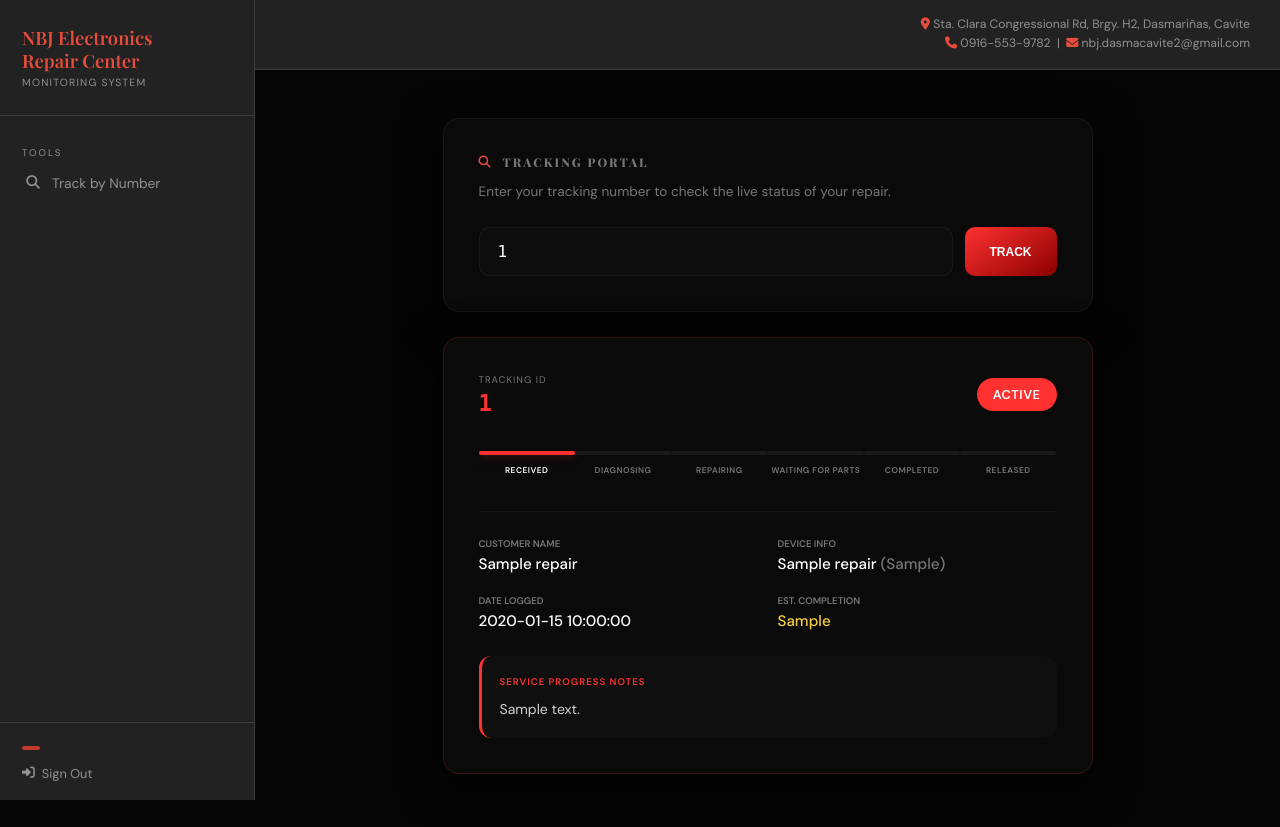
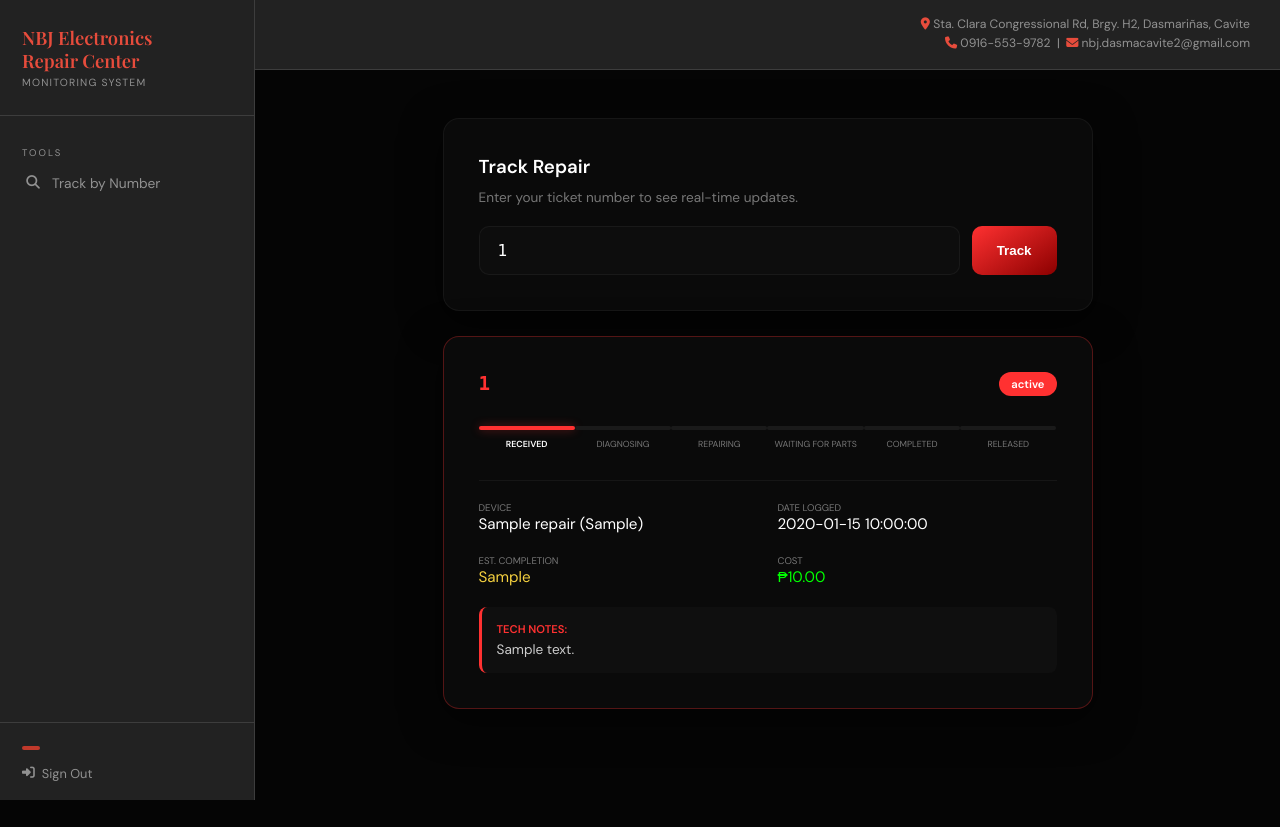
Before and after one commit to shujimatsuoka28/nbj_repair_center_website, a Flask app: template nbj_repair_system/nbj_repair/templates/track.html in a window 1280 px wide. After the commit the page ends 800 px from the top, so only its background shows below. Run offline with Flask 3, Linux system fonts and the light colour scheme; the template is opened without the code that fills it: most values are stand-ins (such as "Sample title", 1, 10 or a date in 2020).

Commit message:
Update track.html

```diff
--- a/nbj_repair_system/nbj_repair/templates/track.html
+++ b/nbj_repair_system/nbj_repair/templates/track.html
@@ -16,84 +16,56 @@
     }
 
     body, .main { background-color: var(--bg-super-dark) !important; }
+    .track-container { max-width: 650px; margin: 0 auto; padding-top: 20px; }
+    .card { background: var(--card-bg); border: 1px solid var(--border-thin); border-radius: 16px; padding: 35px; margin-bottom: 25px; box-shadow: 0 10px 40px rgba(0, 0, 0, 0.6); }
 
-    .track-container { max-width: 650px; margin: 0 auto; padding-top: 20px; }
+    .search-flex { display: flex; gap: 12px; }
+    input[type="text"] { flex: 1; background: var(--input-bg); border: 1px solid var(--border-thin); border-radius: 10px; padding: 14px 18px; color: var(--text-bright); font-family: monospace; font-size: 1rem; }
+    .btn-track { background: var(--accent-gradient); color: #fff; border: none; padding: 0 25px; border-radius: 10px; font-weight: 800; cursor: pointer; }
 
-    /* Search Card */
-    .card { background: var(--card-bg); border: 1px solid var(--border-thin); border-radius: 16px; padding: 35px; margin-bottom: 25px; box-shadow: 0 10px 40px rgba(0, 0, 0, 0.6); }
-    .card-title { font-size: 0.75rem; font-weight: 800; text-transform: uppercase; letter-spacing: 2px; color: var(--text-dim); margin-bottom: 12px; display: flex; align-items: center; gap: 10px; }
-    .card-subtitle { font-size: 0.85rem; color: var(--text-dim); margin-bottom: 25px; line-height: 1.5; }
+    /* Progress Bar */
+    .progress-track { display: flex; justify-content: space-between; margin: 30px 0; }
+    .status-step { flex: 1; text-align: center; }
+    .step-line { height: 4px; background: #1a1a1a; margin-bottom: 8px; border-radius: 2px; }
+    .step-line.active { background: var(--accent-red); box-shadow: 0 0 10px rgba(255, 49, 49, 0.4); }
+    .step-label { font-size: 0.55rem; color: var(--text-dim); text-transform: uppercase; }
+    .step-label.active { color: var(--text-bright); font-weight: bold; }
 
-    /* Input Styling */
-    .search-flex { display: flex; gap: 12px; }
-    input[type="text"] { flex: 1; background: var(--input-bg); border: 1px solid var(--border-thin); border-radius: 10px; padding: 14px 18px; color: var(--text-bright); font-family: monospace; font-size: 1rem; letter-spacing: 1px; transition: 0.3s; }
-    input[type="text"]:focus { outline: none; border-color: var(--accent-red); box-shadow: 0 0 15px rgba(255, 49, 49, 0.1); }
-
-    .btn-track { background: var(--accent-gradient); color: #fff; border: none; padding: 0 25px; border-radius: 10px; font-weight: 800; text-transform: uppercase; font-size: 0.75rem; cursor: pointer; transition: 0.3s; }
-    .btn-track:hover { transform: translateY(-2px); box-shadow: 0 8px 20px rgba(255, 49, 49, 0.3); }
-
-    /* Status Progress Bar */
-    .progress-container { margin: 35px 0; overflow-x: hidden; }
-    .progress-track { display: flex; justify-content: space-between; position: relative; }
-    .status-step { flex: 1; text-align: center; position: relative; z-index: 1; }
-    .step-line { height: 4px; background: #1a1a1a; border-radius: 2px; margin-bottom: 10px; transition: 0.4s; }
-    .step-line.active { background: var(--accent-red); box-shadow: 0 0 10px rgba(255, 49, 49, 0.4); }
-    .step-label { font-size: 0.52rem; font-weight: 800; text-transform: uppercase; letter-spacing: 0.5px; color: var(--text-dim); transition: 0.3s; }
-    .step-label.active { color: var(--text-bright); }
-
-    /* Result Details */
-    .result-grid { display: grid; grid-template-columns: 1fr 1fr; gap: 20px; padding-top: 25px; border-top: 1px solid var(--border-thin); }
-    .data-point .label { font-size: 0.6rem; font-weight: 700; text-transform: uppercase; color: var(--text-dim); margin-bottom: 4px; }
-    .data-point .value { font-size: 0.95rem; color: var(--text-bright); font-weight: 500; }
-
-    .notes-box { margin-top: 25px; padding: 18px; background: rgba(255, 255, 255, 0.02); border-radius: 12px; font-size: 0.88rem; color: #d1d1d1; line-height: 1.6; border-left: 3px solid var(--accent-red); }
-
-    .alert-error { background: rgba(255, 49, 49, 0.1); border: 1px solid rgba(255, 49, 49, 0.2); color: #ff8080; padding: 15px; border-radius: 10px; font-size: 0.85rem; margin-bottom: 20px; display: flex; align-items: center; gap: 10px; }
-
-    @media (max-width: 500px) {
-        .step-label { display: none; }
-        .step-label.active { display: block; font-size: 0.6rem; margin-top: 5px; }
-        .result-grid { grid-template-columns: 1fr; }
-    }
+    .result-grid { display: grid; grid-template-columns: 1fr 1fr; gap: 20px; padding-top: 20px; border-top: 1px solid var(--border-thin); }
+    .label { font-size: 0.6rem; color: var(--text-dim); text-transform: uppercase; }
+    .value { font-size: 0.95rem; color: var(--text-bright); }
+    .notes-box { margin-top: 20px; padding: 15px; background: rgba(255, 255, 255, 0.02); border-left: 3px solid var(--accent-red); border-radius: 8px; color: #ccc; font-size: 0.85rem; }
 </style>
 
 <div class="track-container">
     <div class="card">
-        <div class="card-title"><i class="fas fa-search"></i> Tracking Portal</div>
-        <p class="card-subtitle">Enter your tracking number to check the live status of your repair.</p>
+        <h3 style="color: var(--text-bright); margin-bottom: 10px;">Track Repair</h3>
+        <p style="color: var(--text-dim); font-size: 0.85rem; margin-bottom: 20px;">Enter your ticket number to see real-time updates.</p>
 
         <form method="POST" action="{{ url_for('track') }}">
             <div class="search-flex">
-                <input type="text" name="tracking_number" placeholder="NBJ-XXXXXX" value="{{ tracking_number or '' }}" required autocomplete="off">
+                <input type="text" name="tracking_number" placeholder="NBJ-XXXXXX" value="{{ tracking_number or '' }}" required>
                 <button type="submit" class="btn-track">Track</button>
             </div>
         </form>
     </div>
 
     {% if error %}
-    <div class="alert-error">
-        <i class="fas fa-exclamation-triangle"></i> {{ error }}
+    <div style="background: rgba(255, 49, 49, 0.1); color: #ff8080; padding: 15px; border-radius: 10px; margin-bottom: 20px; font-size: 0.85rem;">
+        {{ error }}
     </div>
     {% endif %}
 
     {% if repair %}
-    <div class="card" style="border-color: rgba(255, 49, 49, 0.2); animation: fadeIn 0.5s ease-out;">
-        <div style="display: flex; justify-content: space-between; align-items: center; margin-bottom: 30px;">
-            <div>
-                <div style="font-size: 0.6rem; color: var(--text-dim); text-transform: uppercase; margin-bottom: 4px; letter-spacing: 1px;">Tracking ID</div>
-                <div style="font-family: monospace; font-size: 1.4rem; font-weight: 800; color: var(--accent-red);">
-                    {{ repair['tracking_number'] }}
-                </div>
-            </div>
-            <span class="badge" style="background: var(--accent-red); color: white; padding: 8px 16px; border-radius: 20px; font-size: 0.8rem; font-weight: bold;">
-                {{ repair['status'] }}
-            </span>
+    <div class="card" style="border-color: rgba(255, 49, 49, 0.3);">
+        <div style="display: flex; justify-content: space-between; align-items: center; margin-bottom: 20px;">
+            <div style="font-family: monospace; font-size: 1.2rem; color: var(--accent-red); font-weight: 800;">{{ repair['tracking_number'] }}</div>
+            <span style="background: var(--accent-red); color: white; padding: 5px 12px; border-radius: 20px; font-size: 0.7rem; font-weight: bold;">{{ repair['status'] }}</span>
         </div>
 
         {% set statuses = ['Received','Diagnosing','Repairing','Waiting for Parts','Completed','Released'] %}
         {% set current_idx = statuses.index(repair['status']) if repair['status'] in statuses else 0 %}
 
-        <div class="progress-container">
         <div class="progress-track">
             {% for st in statuses %}
             {% set idx = loop.index0 %}
@@ -103,16 +75,11 @@
             </div>
             {% endfor %}
         </div>
-        </div>
 
         <div class="result-grid">
             <div class="data-point">
-                <div class="label">Customer Name</div>
-                <div class="value">{{ repair['customer_name'] }}</div>
-            </div>
-            <div class="data-point">
-                <div class="label">Device Info</div>
-                <div class="value">{{ repair['item_name'] }} <span style="color: var(--text-dim);">({{ repair['item_brand'] }})</span></div>
+                <div class="label">Device</div>
+                <div class="value">{{ repair['item_name'] }} ({{ repair['item_brand'] }})</div>
             </div>
             <div class="data-point">
                 <div class="label">Date Logged</div>
@@ -120,15 +87,17 @@
             </div>
             <div class="data-point">
                 <div class="label">Est. Completion</div>
-                <div class="value" style="color: #f4d03f;">
-                    {{ repair['estimated_completion'] or 'Awaiting diagnosis' }}
+                <div class="value" style="color: #f4d03f;">{{ repair['estimated_completion'] or 'TBD' }}</div>
             </div>
+            <div class="data-point">
+                <div class="label">Cost</div>
+                <div class="value" style="color: #00ff00;">₱{{ '%.2f'|format(repair['repair_cost'] or 0) }}</div>
             </div>
         </div>
 
         {% if repair['technician_notes'] %}
         <div class="notes-box">
-            <div style="font-size: 0.6rem; text-transform: uppercase; font-weight: 800; color: var(--accent-red); margin-bottom: 8px; letter-spacing: 1px;">Service Progress Notes</div>
+            <strong style="color: var(--accent-red); font-size: 0.7rem; display: block; margin-bottom: 5px;">TECH NOTES:</strong>
             {{ repair['technician_notes'] }}
         </div>
         {% endif %}
```
Lines whose indentation alone changed are shown as unchanged.
